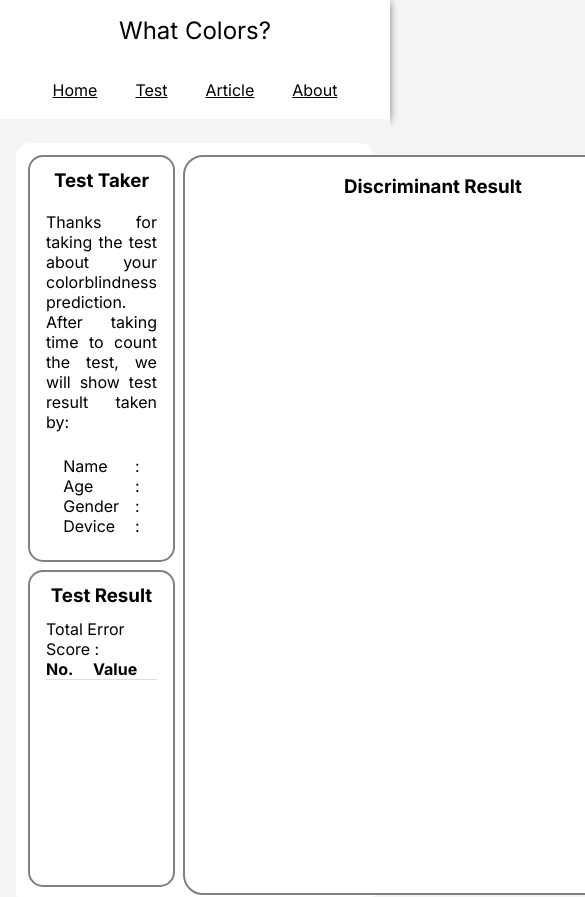
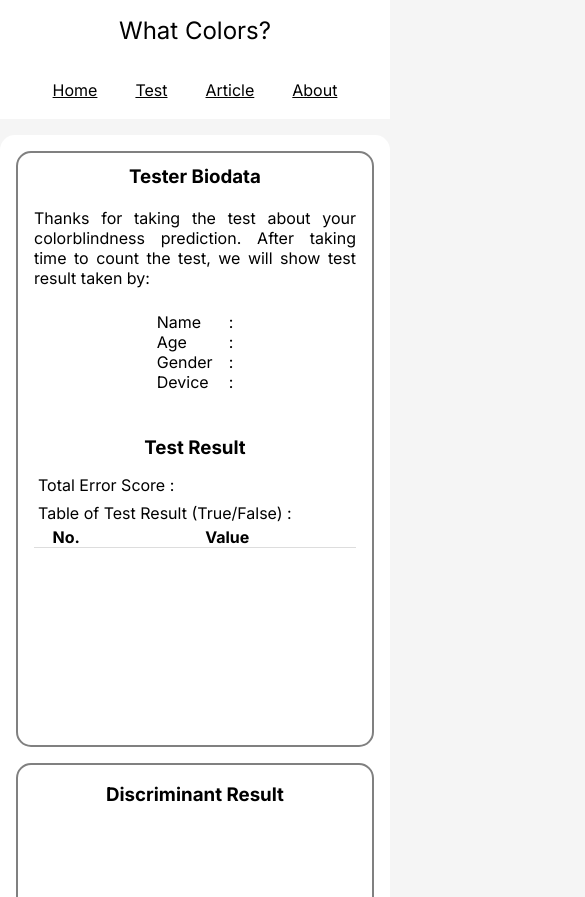
Before and after one commit to Z4nR/what-colors, a React (Create React App) app: page /test/result in a window 390 px wide. Shown: the top 897 px of the page, 585 px wide, since content can reach past the window. Built offline with nearby package versions, Linux system fonts and the light colour scheme.

Commit message:
finish table builder

```diff
--- a/src/components/test/test-modal/modal/IndividualModal.js
+++ b/src/components/test/test-modal/modal/IndividualModal.js
@@ -16,11 +16,11 @@ export default function IndividualModal({ closeModal }) {
   } = useForm({
     defaultValues: {
       date: new Date().toISOString(),
-      firstName: "",
-      lastName: "",
+      firstname: "",
+      lastname: "",
       age: 0,
       device: "",
-      gender: "Male",
+      gender: "",
       test: "Fransworth Munsell-85 Hue",
       value: {},
     },
@@ -106,7 +106,9 @@ export default function IndividualModal({ closeModal }) {
                 <label htmlFor="female">Female</label>
               </div>
             </div>
-            {errors.gender && <p style={{ color: "red" }}>Wajib diisi</p>}
+            {errors.gender && (
+              <p style={{ color: "red" }}>Wajib dipilih salah satu</p>
+            )}
           </div>
         </div>
         <div className="input-data-box">
@@ -119,9 +121,7 @@ export default function IndividualModal({ closeModal }) {
               autoComplete="off"
               {...register("device", { required: true })}
             />
-            {errors.device && (
-              <p style={{ color: "red" }}>Wajib dipilih salah satu</p>
-            )}
+            {errors.device && <p style={{ color: "red" }}>Wajib diisi</p>}
           </div>
           <div className="input-data">
             <label htmlFor="method">Method</label>
--- a/src/pages/HomePage.js
+++ b/src/pages/HomePage.js
@@ -10,7 +10,7 @@ export default function HomePage() {
 
   return (
     <section>
-      <div className="page">
+      <div className="go-to-box">
         <div className="go-to-test">
           <h2>Want Check Your Color Blindness?</h2>
           <button
--- a/src/pages/ResultPage.js
+++ b/src/pages/ResultPage.js
@@ -84,7 +84,7 @@ export default function ResultPage() {
       <div className="result">
         <div className="data-box">
           <div className="biodata-box">
-            <h3>Test Taker</h3>
+            <h3>Tester Biodata</h3>
             <div className="info-biodata">
               <p className="intro">
                 Thanks for taking the test about your colorblindness prediction.
@@ -113,6 +113,7 @@ export default function ResultPage() {
             <h3>Test Result</h3>
             <div className="info-result">
               <p>Total Error Score : {getMethod}</p>
+              <p>Table of Test Result (True/False) : </p>
               <table>
                 <thead>
                   <tr>
@@ -120,15 +121,19 @@ export default function ResultPage() {
                     <th className="table-value">Value</th>
                   </tr>
                 </thead>
+              </table>
+              <div className="table-data">
+                <table>
                   <tbody>
                     {getCompare?.map((cap) => (
                       <tr className="cap-data" key={cap.number}>
                         <td>{cap.number}</td>
-                      <td>{cap.comparison}</td>
+                        <td className="table-value">{cap.comparison}</td>
                       </tr>
                     ))}
                   </tbody>
                 </table>
+              </div>
             </div>
           </div>
         </div>
--- a/src/styles/main.css
+++ b/src/styles/main.css
@@ -18,7 +18,7 @@ section {
   background-color: whitesmoke;
 }
 
-.page {
+.go-to-box {
   margin-top: 32px;
 }
 
@@ -242,14 +242,20 @@ section {
 /*Result*/
 .result {
   display: flex;
-  border-radius: 15px;
-  margin: 16px;
-  padding: 8px;
   background-color: white;
 }
 
 .data-box {
   flex: 6;
+  display: flex;
+  flex-direction: column;
+  border: solid 2px grey;
+  border-radius: 15px;
+}
+
+.data-box,
+.chart-box {
+  margin: 8px;
 }
 
 .biodata-box h3,
@@ -265,7 +271,9 @@ section {
 
 .info-result {
   height: 250px;
-  overflow-y: scroll;
+}
+.info-result p {
+  padding: 4px;
 }
 
 .intro {
@@ -283,31 +291,26 @@ section {
   padding: 8px;
 }
 
-.data-box,
-.chart-box {
-  padding: 4px;
-}
-
 .biodata-box,
 .result-box {
   margin-bottom: 8px;
   padding: 8px;
-  border-radius: 15px;
-  border: solid 2px grey;
 }
 
 .chart-box {
   flex: 3;
   display: flex;
   justify-content: center;
+  border: solid 2px grey;
+  border-radius: 15px;
 }
 
 .chart-card {
   width: 500px;
   padding: 10px;
   border-radius: 20px;
-  border: solid 2px grey;
   background: white;
+  overflow: auto;
 }
 
 .chart-card h3 {
@@ -331,10 +334,21 @@ td {
 .table-value {
   width: 80%;
 }
+.table-data {
+  margin-top: 8px;
+  height: 70%;
+  overflow-y: scroll;
+}
 
 /*Footer*/
 footer {
+  background-color: #ddd;
   margin-top: auto;
   text-align: center;
   padding: 16px;
 }
+
+/*Web Util*/
+::-webkit-scrollbar {
+  width: 0;
+}
--- a/src/styles/responsive.css
+++ b/src/styles/responsive.css
@@ -142,6 +142,11 @@
   .input-data {
     margin: 6px 0;
   }
+  /*Result*/
+  .result {
+    border-radius: 15px;
+    padding: 8px;
+  }
 }
 
 @media screen and (min-width: 600px) {
@@ -228,6 +233,14 @@
   }
 }
 
+@media screen and (max-width: 775px) {
+  /*Result*/
+  .result {
+    margin-top: 8px;
+    padding: 8px;
+  }
+}
+
 @media screen and (min-width: 775px) {
   /*Test Sheet*/
   .start-row,
@@ -243,6 +256,19 @@
   .row-point-explainer {
     font-size: 75%;
   }
+  /*Result*/
+  .result {
+    border-radius: 15px;
+    margin: 16px;
+    padding: 8px;
+  }
+}
+
+@media screen and (max-width: 999px) {
+  /*Result*/
+  .result {
+    flex-direction: column;
+  }
 }
 
 @media screen and (min-width: 1000px) {
```
Lines whose indentation alone changed are shown as unchanged.
